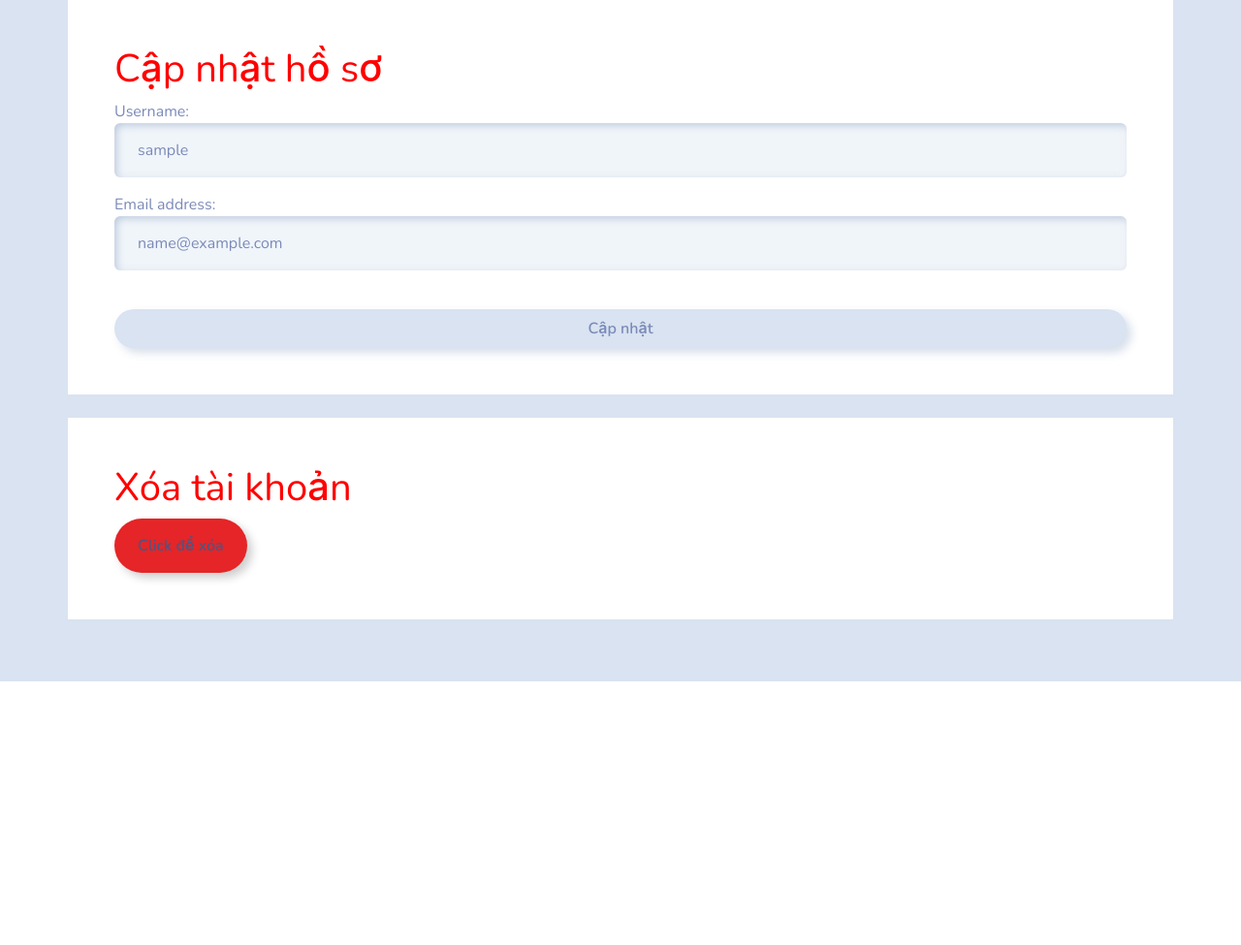
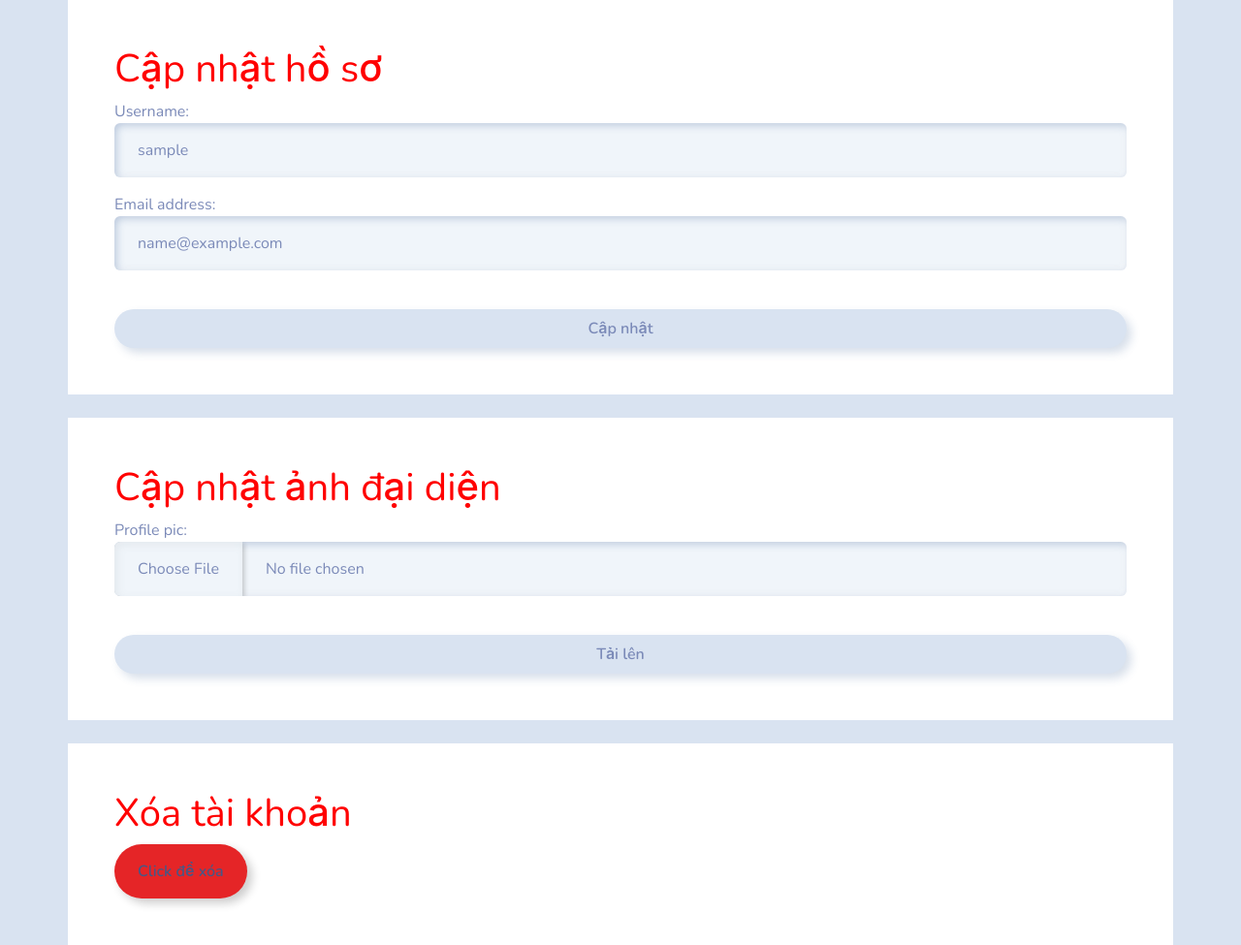
Before and after one commit to trongnghia00/beginner-django, a Django app: page /profile/update in a window 1280 px wide. Shown: the part 97-1072 px from the top of the page at 97% size. Before the commit the page ends 800 px from the top, so only its background shows below. Run offline with Django 4.2, Linux system fonts and the light colour scheme; a user stored in the database is signed in; tables that the repository leaves empty hold one stand-in row (values such as "Sample post").

Commit message:
45-upload-profile-pic

```diff
--- a/dev2/project02/mainapp/forms.py
+++ b/dev2/project02/mainapp/forms.py
@@ -122,7 +122,7 @@ class UpdateProfileForm(forms.ModelForm):
     profile_pic = forms.ImageField(
         widget=forms.FileInput(
             attrs={
-                'class': 'form-control-file'
+                'class': 'form-control'
             }
         )
     )
--- a/dev2/project02/mainapp/models.py
+++ b/dev2/project02/mainapp/models.py
@@ -1,5 +1,6 @@
 from django.db import models
 from django.contrib.auth.models import User
+import os
 
 class Thought(models.Model):
     title = models.CharField(max_length=150)
@@ -11,3 +12,13 @@ class Thought(models.Model):
 class Profile(models.Model):
     profile_pic = models.ImageField(null=True, blank=True, default='default.png')
     user = models.ForeignKey(User, max_length=10, on_delete=models.CASCADE)
+
+    def save(self, *args, **kwargs):
+        # Kiểm tra nếu có ảnh cũ và ảnh mới khác ảnh mặc định
+        if self.pk:
+            old_profile = Profile.objects.get(pk=self.pk)
+            if old_profile.profile_pic != self.profile_pic and old_profile.profile_pic.name != 'default.png':
+                if os.path.isfile(old_profile.profile_pic.path):
+                    os.remove(old_profile.profile_pic.path)
+
+        super().save(*args, **kwargs)
--- a/dev2/project02/mainapp/templates/mainapp/update-profile.html
+++ b/dev2/project02/mainapp/templates/mainapp/update-profile.html
@@ -8,9 +8,19 @@
         <h1>Cập nhật hồ sơ</h1>
         <form method="post">
             {% csrf_token %}
-            {{ form.as_p }}
+            {{ UserUpdateForm.as_p }}
             <br />
             <button class="btn btn-secondary w-100 btn-block p-2"  type="submit">Cập nhật</button>
+        </form>
+    </div>
+    <br />
+    <div class="container bg-white shadow-md p-5 form-layout">
+        <h1>Cập nhật ảnh đại diện</h1>
+        <form method="post" enctype="multipart/form-data">
+            {% csrf_token %}
+            {{ ProfileUpdateForm.as_p }}
+            <br />
+            <button class="btn btn-secondary w-100 btn-block p-2"  type="submit">Tải lên</button>
         </form>
     </div>
     <br />
--- a/dev2/project02/mainapp/views.py
+++ b/dev2/project02/mainapp/views.py
@@ -112,13 +112,19 @@ def delete_thought(request, id):
 @login_required(login_url='login')
 def update_profile(request):
     form = UpdateUserForm(instance=request.user)
+    profile = Profile.objects.get(user=request.user)
+    form_2 = UpdateProfileForm(instance=profile)
     if request.method == 'POST':
         form = UpdateUserForm(request.POST, instance=request.user)
+        form_2 = UpdateProfileForm(request.POST, request.FILES, instance=profile)
         if form.is_valid():
             form.save()
             return redirect('dashboard')
+        if form_2.is_valid():
+            form_2.save()
+            return redirect('dashboard')
 
-    context = {'form': form}
+    context = {'UserUpdateForm': form, 'ProfileUpdateForm': form_2}
 
     return render(request, "mainapp/update-profile.html", context)
 
```
Also changed, not shown: dev2/project02/media/mon-sen.jpg (added), dev2/project02/media/noel.jpg (added).
